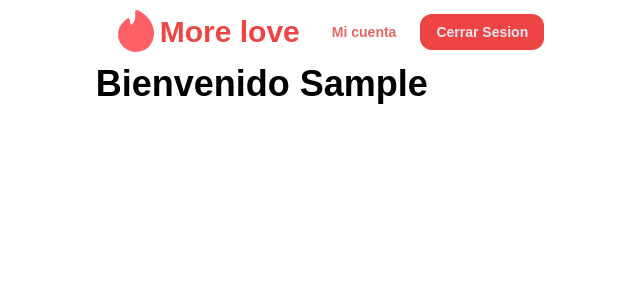
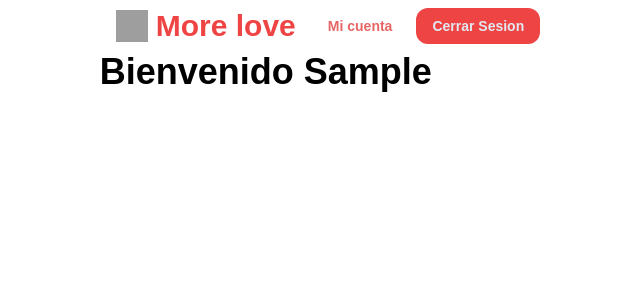
Before and after one commit to DaveAdbeel/App-citas, a Flask app: page /home in a window 1280 px wide. Shown: the top 300 px of the page, without its empty margins (312-952 px from the left). Run offline with Flask 3, Linux system fonts and the light colour scheme; the visitor is signed in with stand-in values (Sample User, id 1); some libraries are stand-ins or nearby versions; some web fonts are replaced; grey boxes are pictures that could not be loaded.

Commit message:
adding optimized images and fixing styles

```diff
--- a/templates/home.html
+++ b/templates/home.html
@@ -7,18 +7,20 @@
          <div class="flex items-center">
             <a href="/home" class="flex items-center">
                <img
-                  src="{{url_for('static', filename='img/nav-logo.svg')}}"
+                  src="https://res.cloudinary.com/dm8e8z3bo/image/upload/f_auto,q_auto/v1688342083/app_citas/icons/nav_logo.webp"
                   alt="nav logo"
+                  class="h-8 w-8"
                />
-               <span class="font-black text-3xl text-red-500 mr-8"
+               <span class="font-black text-3xl text-red-500 ml-2 mr-8"
                   >More love</span
                >
             </a>
          </div>
          <button class="lg:hidden" onclick="show_navbar()">
             <img
-               src="{{url_for('static', filename='img/expand-menu-icon.svg')}}"
+               src="https://res.cloudinary.com/dm8e8z3bo/image/upload/f_auto,q_auto/v1688342075/app_citas/icons/expand_menu_icon.webp"
                alt="expand menu in mobile"
+               class="h-8 w-8"
             />
          </button>
       </div>
```
